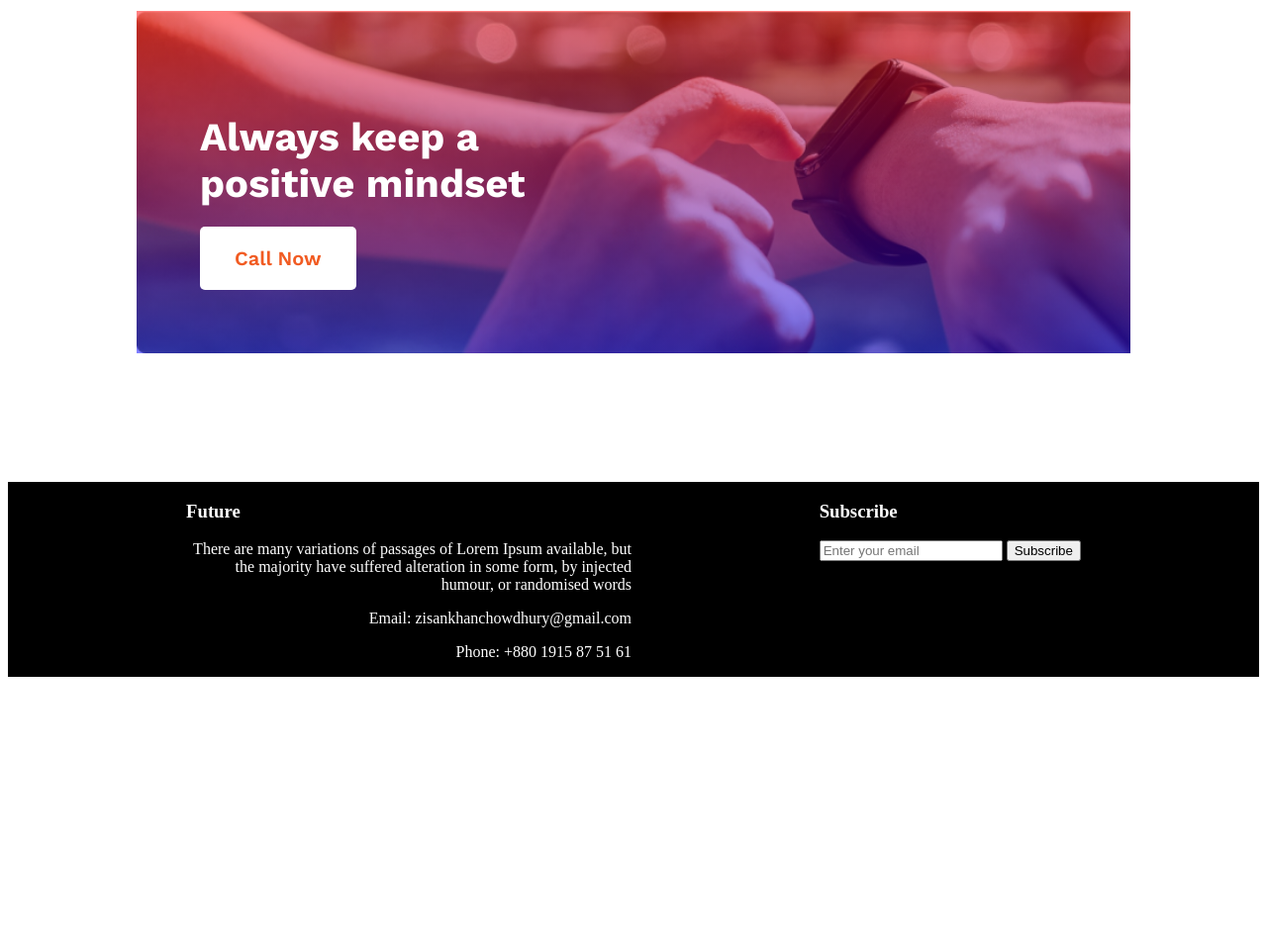
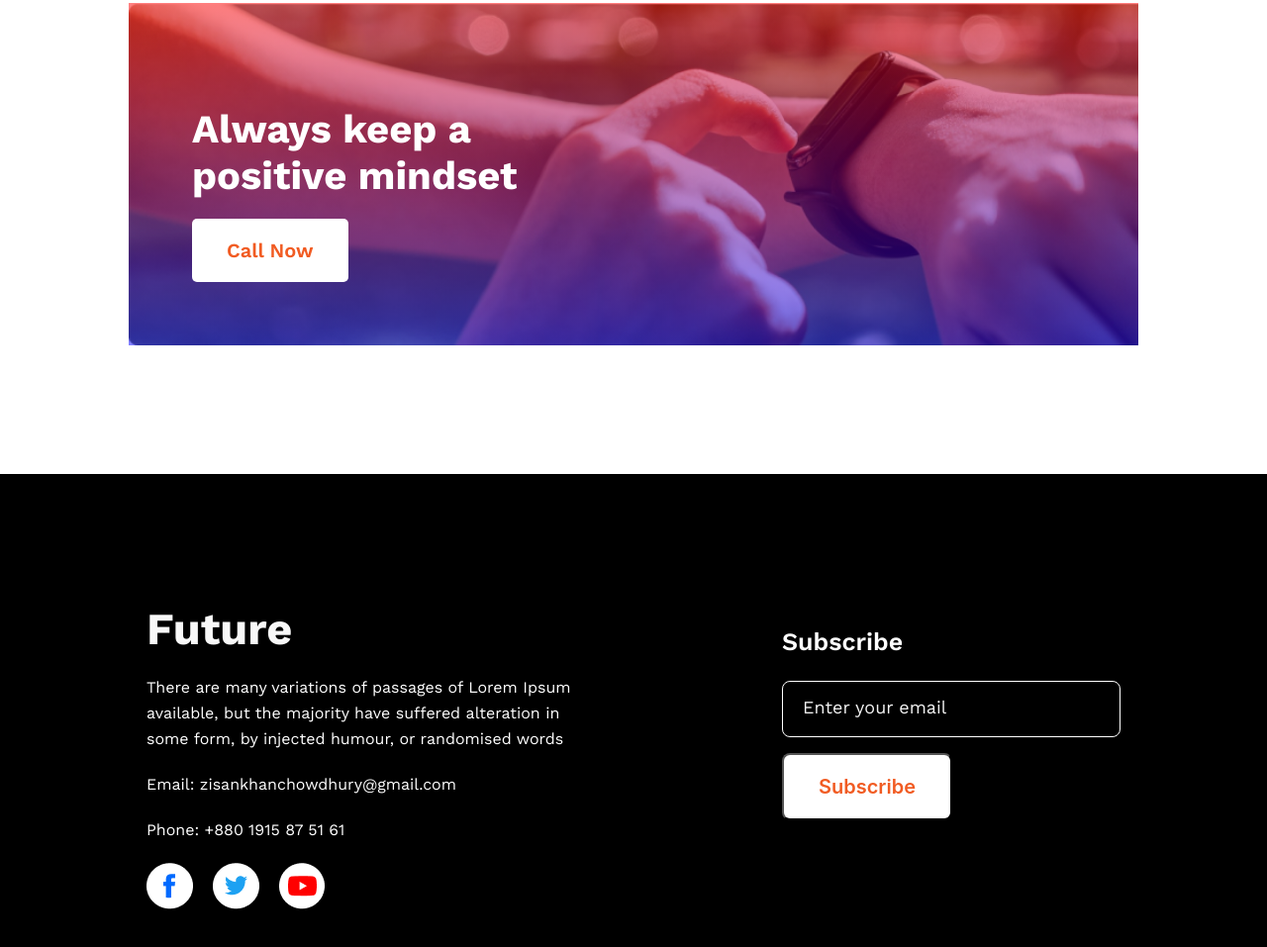
Before and after one commit to zisanzee/practice, a plain HTML site: page index.html in a window 1280 px wide. Shown: the part 2460-3417 px from the top of the page at 99% size. Before the commit the page ends 3152 px from the top, so only its background shows below. Drawn offline with nearby package versions, Linux system fonts and the light colour scheme.

Commit message:
finished

```diff
--- a/index.html
+++ b/index.html
@@ -80,11 +80,16 @@
       <p>There are many variations of passages of Lorem Ipsum available, but the majority have suffered alteration in some form, by injected humour, or randomised words</p>
       <p>Email: zisankhanchowdhury@gmail.com</p>
       <p>Phone: +880 1915 87 51 61</p>
+      <div class="social-icons">
+        <img src="images/icons/fb.png" alt="" srcset="">
+        <img src="images/icons/twitter.png" alt="" srcset="">
+        <img src="images/icons/youtube.png" alt="" srcset="">
+      </div>
     </div>
     <div class="subscribe">
       <h3>Subscribe</h3>
-      <input type="email" name="" id="" placeholder="Enter your email">
-      <input type="submit" value="Subscribe">
+      <input type="email" name="" id="" placeholder="Enter your email" class="email">
+      <input type="submit" value="Subscribe" class="btn">
     </div>
 
   </footer>
--- a/styles.css
+++ b/styles.css
@@ -1,3 +1,6 @@
+body{
+  margin: 0;
+}
 header {
   display: flex;
 
@@ -167,7 +170,7 @@ button {
 }
 
 .positive {
-  background:linear-gradient(to bottom, rgba(255, 0, 0, 0.5), rgba(0, 0, 255, 0.5)), url('images/watch.png');
+  background: linear-gradient(to bottom, rgba(255, 0, 0, 0.5), rgba(0, 0, 255, 0.5)), url('images/watch.png');
   padding: 64px;
   padding-right: 600px;
   background-size: cover;
@@ -193,14 +196,85 @@ button {
   font-size: 20px;
   font-weight: 600;
 }
-footer{
+
+footer {
   display: flex;
   background: black;
   color: white;
   justify-content: center;
   column-gap: 15%;
 }
-footer div{
+
+footer div {
+  display: flex;
   max-width: 450px;
+  flex-direction: column;
+  align-items: flex-start;
+  margin: 130px 0;
+
+}
+
+.contacts {
+  display: flex;
+  flex-direction: column;
+  row-gap: 20px;
+}
+
+.contacts h3 {
+  color: #F8F8F8;
+  font-family: Work Sans;
+  font-size: 45px;
+  font-weight: 700;
+  margin: 0;
+}
+
+
+.contacts p {
   text-align: left;
+  color: #FFF;
+  font-family: Work Sans;
+  font-size: 16px;
+  font-weight: 400;
+  line-height: 26px;
+  margin: 0;
 }
+
+.social-icons {
+  margin: 0;
+  display: flex;
+  flex-direction: row;
+  column-gap: 20px;
+}
+
+.subscribe h3 {
+  color: #FFF;
+  font-family: Work Sans;
+  font-size: 25px;
+  font-weight: 600;
+}
+
+.subscribe .email {
+  background: transparent;
+  border-radius: 8px;
+  border: 1px solid #FFF;
+  padding: 20px;
+  width: 300px;
+  margin-bottom: 16px;
+}
+
+.subscribe .email::placeholder {
+  color: var(--dark-07, #F3F3F3);
+  font-family: Work Sans;
+  font-size: 18px;
+  font-weight: 400;
+}
+
+.subscribe .btn {
+  border-radius: 8px;
+  background: #FFF;
+  color: #F15B22;
+  font-family: Inter;
+  font-size: 20px;
+  font-weight: 600;
+  padding: 20px 35px;
+}
```
